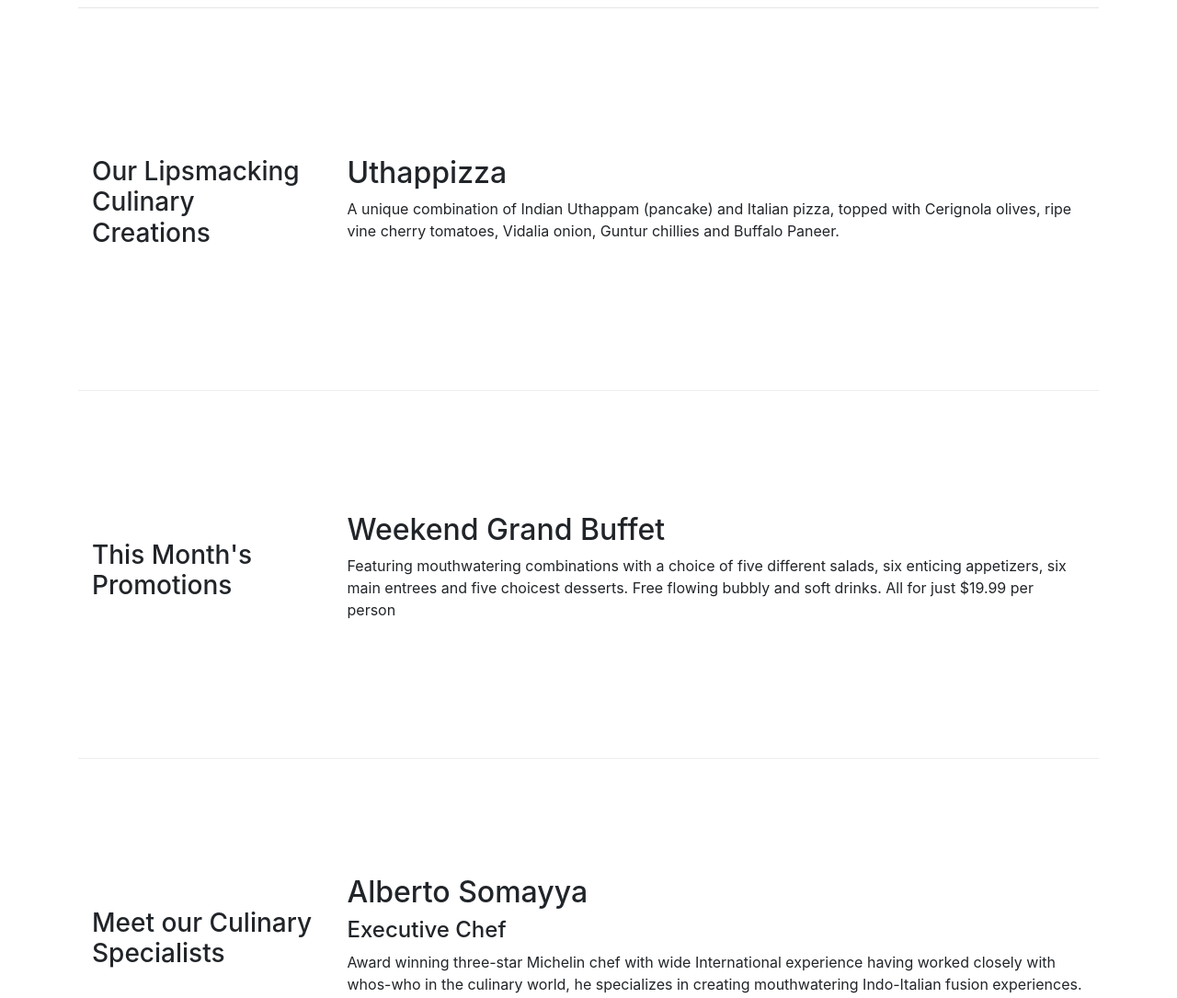
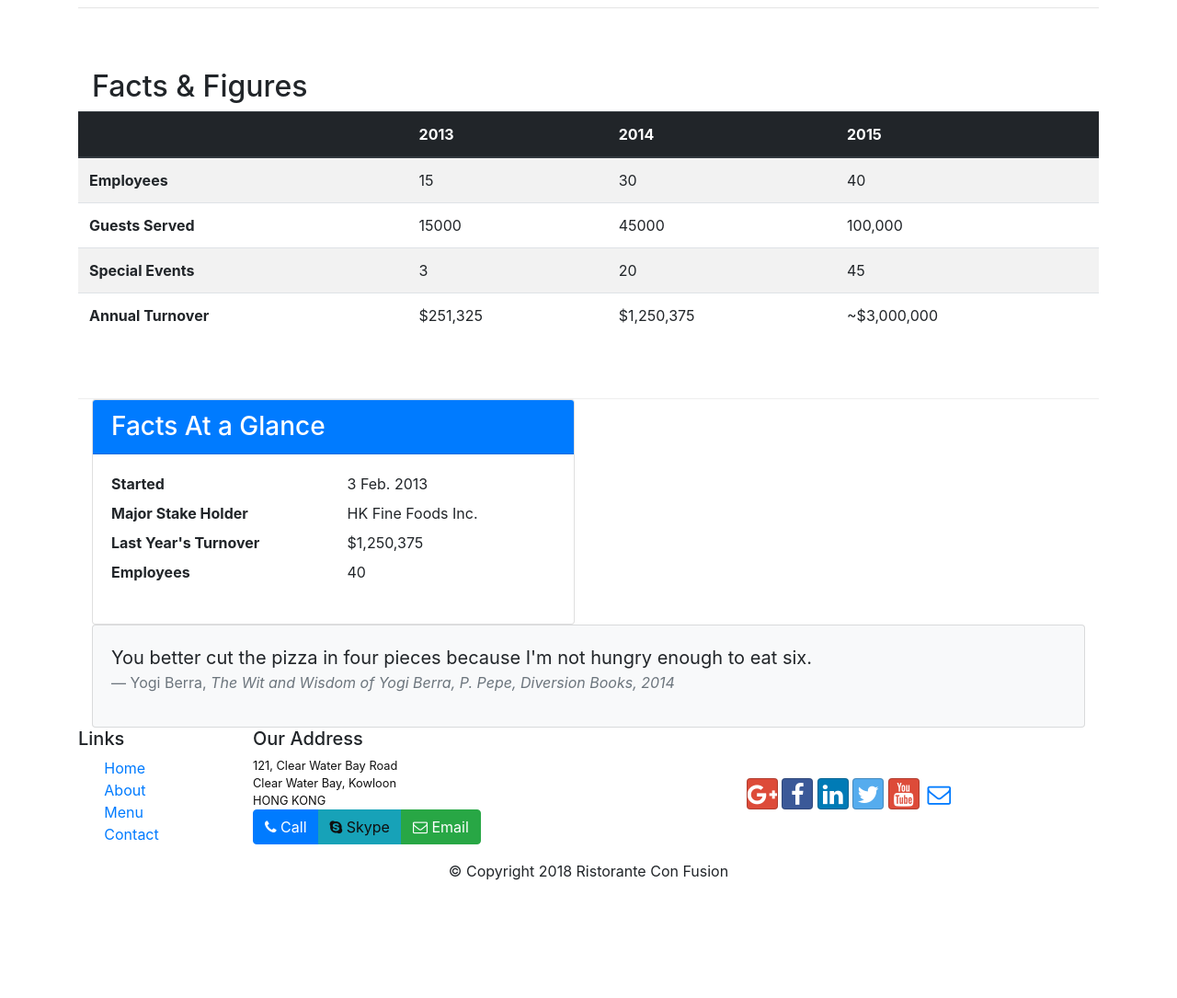
Before and after one commit to hoangy761/Lab6_bootstrap, a website: page aboutus.html in a window 1280 px wide. Shown: the part 440-1525 px from the top of the page at 92% size. After the commit the page ends 1415 px from the top, so only its background shows below. Drawn offline with nearby package versions, Linux system fonts and the light colour scheme.

Commit message:
Tables and Cards

```diff
--- a/aboutus.html
+++ b/aboutus.html
@@ -24,10 +24,14 @@
             <a class="navbar-brand" href="#">Ristorante Con Fusion</a>
             <div class="collapse navbar-collapse" id="Navbar">
                 <ul class="navbar-nav mr-auto">
-                        <li class="nav-item "><a class="nav-link" href="./index.html"><span class="fa fa-home fa-lg"></span> Home</a></li>
-                        <li class="nav-item active"><a class="nav-link" href="./aboutus.html"><span class="fa fa-info fa-lg"></span> About</a></li>
-                        <li class="nav-item"><a class="nav-link" href="#"><span class="fa fa-list fa-lg"></span> Menu</a></li>
-                        <li class="nav-item "><a class="nav-link" href="./contactus.html"><span class="fa fa-address-card fa-lg"></span> Contact</a></li>
+                    <li class="nav-item "><a class="nav-link" href="./index.html"><span class="fa fa-home fa-lg"></span>
+                            Home</a></li>
+                    <li class="nav-item active"><a class="nav-link" href="./aboutus.html"><span
+                                class="fa fa-info fa-lg"></span> About</a></li>
+                    <li class="nav-item"><a class="nav-link" href="#"><span class="fa fa-list fa-lg"></span> Menu</a>
+                    </li>
+                    <li class="nav-item "><a class="nav-link" href="./contactus.html"><span
+                                class="fa fa-address-card fa-lg"></span> Contact</a></li>
                 </ul>
             </div>
         </div>
@@ -54,47 +58,89 @@
                 <li class="breadcrumb-item active">Contact Us</li>
             </ol>
             <div class="col-12">
-               <h3>About US</h3>
-               <hr>
-            </div>
-        </div>
-        <div class="row row-content align-items-center">
-            <div></div>
-            <div class="col-12 col-sm-4 col-md-3">
-                <h3>Our Lipsmacking Culinary Creations</h3>
-            </div>
-            <div class="col col-sm col-md">
-                <h2>Uthappizza</h2>
-                <p>A unique combination of Indian Uthappam (pancake) and Italian pizza, topped with Cerignola olives,
-                    ripe vine cherry tomatoes, Vidalia onion, Guntur chillies and Buffalo Paneer.</p>
+                <h3>About US</h3>
+                <hr>
             </div>
         </div>
 
-        <div class="row row-content align-items-center">
-            <div class="col-12 col-sm-4 col-md-3">
-                <h3>This Month's Promotions</h3>
+        <div class="row row-content">
+            <div class="col-12 col-sm-9">
+                <h2>Facts &amp; Figures</h2>
             </div>
-            <div class="col col-sm col-md">
-                <h2>Weekend Grand Buffet</h2>
-                <p>Featuring mouthwatering combinations with a choice of five different salads, six enticing appetizers,
-                    six main entrees and five choicest desserts. Free flowing bubbly and soft drinks. All for just
-                    $19.99 per person </p>
+            <div class="col-12 col-sm-3">
+
+            </div>
+            <div class="table-responsive">
+                <table class="table table-striped">
+                    <thead class="thead-dark">
+                        <tr>
+                            <th>&nbsp;</th>
+                            <th>2013</th>
+                            <th>2014</th>
+                            <th>2015</th>
+                        </tr>
+                    </thead>
+                    <tbody>
+                        <tr>
+                            <th>Employees</th>
+                            <td>15</td>
+                            <td>30</td>
+                            <td>40</td>
+                        </tr>
+                        <tr>
+                            <th>Guests Served</th>
+                            <td>15000</td>
+                            <td>45000</td>
+                            <td>100,000</td>
+                        </tr>
+                        <tr>
+                            <th>Special Events</th>
+                            <td>3</td>
+                            <td>20</td>
+                            <td>45</td>
+                        </tr>
+                        <tr>
+                            <th>Annual Turnover</th>
+                            <td>$251,325</td>
+                            <td>$1,250,375</td>
+                            <td>~$3,000,000</td>
+                        </tr>
+                    </tbody>
+                </table>
+            </div>
+
+        </div>
+
+        <div class="col-12 col-sm-6">
+            <div class="card">
+                <h3 class="card-header bg-primary text-white">Facts At a Glance</h3>
+                <div class="card-body">
+                    <dl class="row">
+                        <dt class="col-6">Started</dt>
+                        <dd class="col-6">3 Feb. 2013</dd>
+                        <dt class="col-6">Major Stake Holder</dt>
+                        <dd class="col-6">HK Fine Foods Inc.</dd>
+                        <dt class="col-6">Last Year's Turnover</dt>
+                        <dd class="col-6">$1,250,375</dd>
+                        <dt class="col-6">Employees</dt>
+                        <dd class="col-6">40</dd>
+                    </dl>
+                </div>
+            </div>
+        </div>
+        <div class="col-12">
+            <div class="card card-body bg-light">
+                <blockquote class="blockquote">
+                    <p class="mb-0">You better cut the pizza in four pieces because
+                        I'm not hungry enough to eat six.</p>
+                    <footer class="blockquote-footer">Yogi Berra,
+                        <cite title="Source Title">The Wit and Wisdom of Yogi Berra,
+                            P. Pepe, Diversion Books, 2014</cite>
+                    </footer>
+                </blockquote>
             </div>
         </div>
 
-        <div class="row row-content align-items-center">
-            <div class="col-12 col-sm-4 col-md-3">
-                <h3>Meet our Culinary Specialists</h3>
-            </div>
-            <div class="col col-sm col-md">
-                <h2>Alberto Somayya</h2>
-                <h4>Executive Chef</h4>
-                <p>Award winning three-star Michelin chef with wide International experience having worked closely with
-                    whos-who in the culinary world, he specializes in creating mouthwatering Indo-Italian fusion
-                    experiences. </p>
-            </div>
-        </div>
-    </div>
     </div>
 
     <footer>
```
